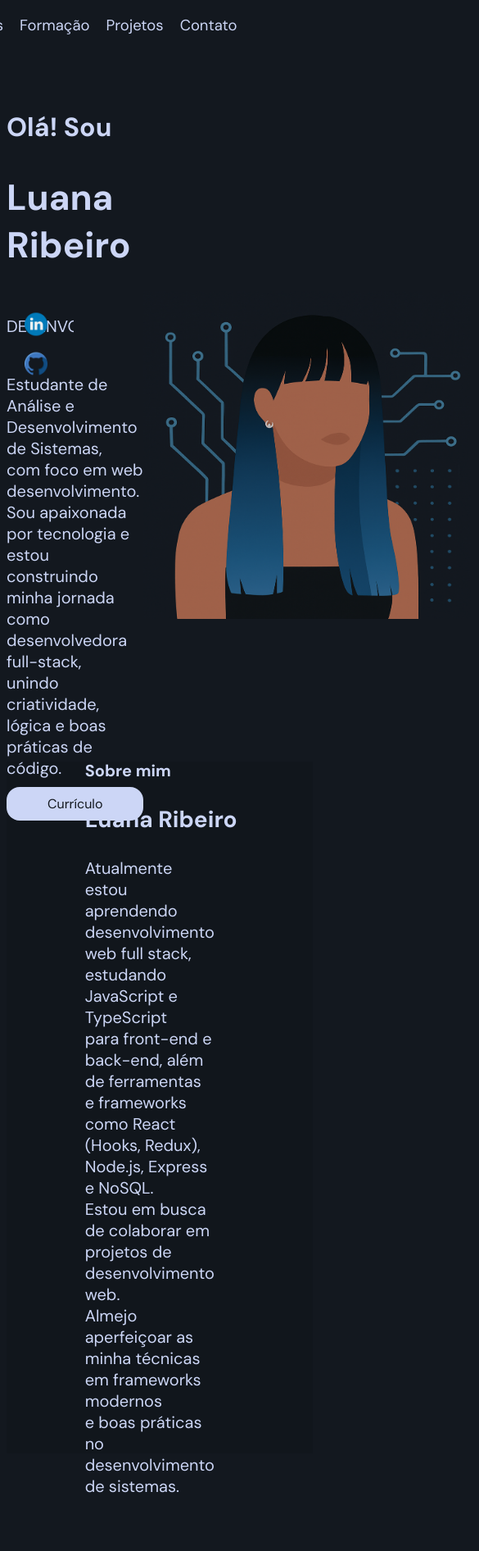
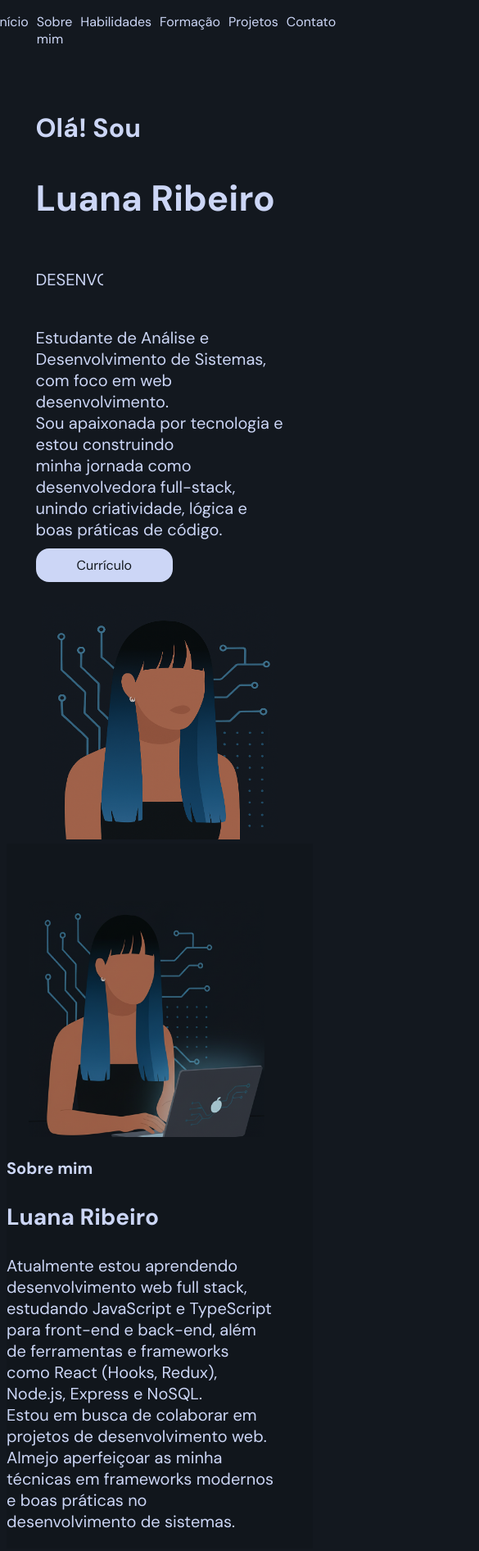
Before and after one commit to lua-rib/novo-portfolio, a plain HTML site: page index.html in a window 390 px wide. Shown: the top 1892 px of the page at 82% size, 585 px wide, since content can reach past the window. Drawn offline with nearby package versions, Linux system fonts and the light colour scheme.

Commit message:
responsividade

```diff
--- a/assets/styles/style.css
+++ b/assets/styles/style.css
@@ -22,9 +22,16 @@ body {
   overflow-x: hidden;
 }
 
+/* header */
 
+.menu {
+  width: 100%;
+  position: fixed;
+  top: 0;
+  z-index: 10;
+  background: var(--cor-um);
+}
 
-/* header */
 .menu_navegacao ul {
   display: flex;
   flex-direction: row;
@@ -34,6 +41,7 @@ body {
   margin-top: 1em;
   list-style-type: none;
   font-size: 18.5px;
+  padding-bottom: 1em;
 }
 
 .menu_navegacao ul a {
@@ -270,6 +278,8 @@ section {
 #projetos {
   display: flex;
   justify-content: center;
+  align-items: center;
+  flex-direction: column;
   font-size: 50px;
 }
 
@@ -358,3 +368,86 @@ section {
 .lista-social a:hover img {
   transform: scale(1.1);
 }
+
+/* reponsividade */
+
+@media (max-width: 1024px) {
+    .menu_navegacao ul {
+        margin-right: 2em;
+        gap: 10px;
+        font-size: 16px;
+    }
+
+    #home {
+        padding: 0 5%;
+    }
+
+    .sobre_foto {
+        width: 20em;
+        height: 20em;
+    }
+
+    .code_foto {
+        width: 20em;
+        height: 20em;
+        margin-right: 2em;
+    }
+
+    .sobre_texto {
+        margin-right: 2em;
+    }
+
+    .lista, .lista_formacao {
+        width: 100%;
+        max-width: 800px;
+    }
+}
+
+@media (max-width: 768px) {
+    .sidebar-social {
+        display: none;
+    }
+
+    .menu_navegacao ul {
+        justify-content: center;
+        margin: 1em 0;
+        padding: 0 10px;
+    }
+
+    #home, #sobre_mim {
+        flex-direction: column;
+        justify-content: flex-start;
+        padding-top: 50px;
+        height: auto;
+    }
+
+    .home_page, .foto_home {
+        max-width: 90%;
+        margin: 0;
+        padding: 0;
+    }
+
+    .sobre_foto, .code_foto {
+        width: 18em;
+        height: 18em;
+        margin-top: 20px;
+    }
+
+    .lista, .lista_formacao {
+        flex-direction: row;
+        flex-wrap: wrap;
+        width: 95%;
+    }
+
+    .lista .lista_icones, .lista_formacao .lista_cursos {
+        min-width: 45%;
+        min-height: auto;
+        padding: 10px;
+        margin: 5px;
+        font-size: 14px;
+    }
+
+    #projetos {
+        font-size: 28px;
+    }
+}
```
